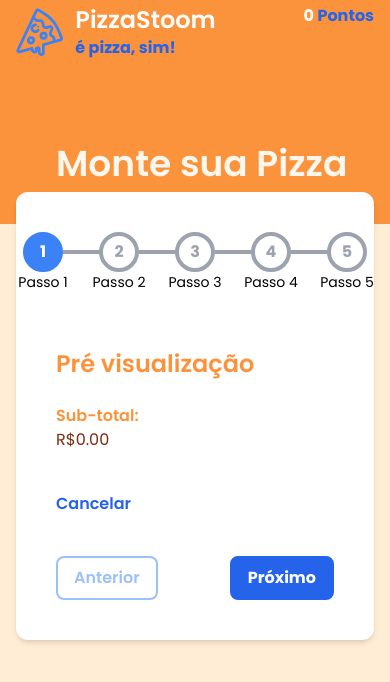
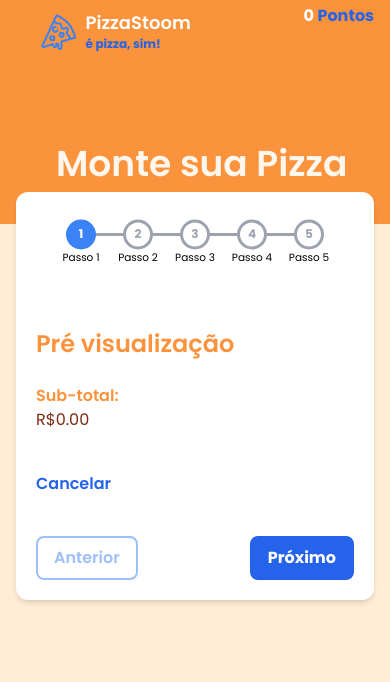
Before and after one commit to AlexsanderKevin/react-pizzaria, a React (Create React App) app: page /react-pizzaria/form in a window 390 px wide. Shown: the top 682 px of the page. Built offline with nearby package versions, Linux system fonts and the light colour scheme; the HTML template or start-up script is replaced by a standard one.

Commit message:
fixed responsiveness

```diff
--- a/src/components/Brand/Brand.tsx
+++ b/src/components/Brand/Brand.tsx
@@ -5,7 +5,7 @@ export default function Brand() {
   return (
     <a
       href="/react-pizzaria/"
-      className="flex gap-3 items-center active:scale-95 duration-300"
+      className="flex gap-3 items-center active:scale-95 duration-300 scale-75 sm:scale-100"
     >
       <img
         className="h-12"
--- a/src/pages/Form/Form.tsx
+++ b/src/pages/Form/Form.tsx
@@ -29,7 +29,7 @@ export default function Form() {
       <section className="bg-orange-100 py-1 px-4 pt-4 pb-16 flex justify-center">
         <div
           className={`
-            w-full flex flex-col sm:gap-10 bg-white p-10 -translate-y-12 rounded-xl shadow-md gap-10
+            w-full flex flex-col sm:gap-10 bg-white p-5 sm:p-10 -translate-y-12 rounded-xl shadow-md gap-10
             ${Number(formContext?.step) < 5 ? 'max-w-screen-lg' : 'max-w-lg '}
             ${Number(formContext?.step) < 5 && 'sm:flex-row'}
           `}
--- a/src/pages/Form/FormCard.tsx
+++ b/src/pages/Form/FormCard.tsx
@@ -43,7 +43,7 @@ export default function FormCard({ imgUrl, name, description, price, changeFunct
 
         <div className="flex flex-col gap-2 p-4 flex-1">
           <div className="flex justify-between items-center">
-            <h1 className="font-semibold text-xl text-orange-400">{name}</h1>
+            <h1 className="font-semibold text-lg sm:text-xl text-start text-orange-400">{name}</h1>
             <input
               type="radio"
               name="radio"
--- a/src/pages/Form/ItemSelection.tsx
+++ b/src/pages/Form/ItemSelection.tsx
@@ -22,7 +22,7 @@ export default function ItemSelection({ title, itemsList, changeFunction, itemFi
   return (
     <section className="mb-10">
       <div className="flex justify-between items-center mb-5">
-        <h1 className="font-semibold text-blue-500 text-2xl">
+        <h1 className="font-semibold text-blue-500 text-xl sm:2xl">
           {title}:
         </h1>
 
--- a/src/pages/Form/StepIndicator.tsx
+++ b/src/pages/Form/StepIndicator.tsx
@@ -36,7 +36,7 @@ export function Step({ stepNumber }: IStepProps) {
 
 export default function StepIndicator() {
   return (
-    <div className='flex w-full justify-center gap-5' >
+    <div className='flex w-full justify-center gap-5 scale-75 sm:scale-100' >
 
       <Step stepNumber={1}/>
       <Step stepNumber={2}/>
--- a/src/pages/Home/FormCard.tsx
+++ b/src/pages/Home/FormCard.tsx
@@ -19,7 +19,7 @@ export default function FormCard() {
         <div className="h-60 w-full sm:h-full sm:w-72 bg-build-pizza bg-cover bg-center rounded-md" ></div>
 
         <div className="flex-1 flex h-full flex-col w-full p-4 pt-8 sm:pt-4">
-          <h1 className="text-3xl sm:text-5xl font-semibold text-blue-600">
+          <h1 className="text-2xl sm:text-5xl font-semibold text-blue-600">
             Ou monte sua pizza
           </h1>
           <p className="mb-5 mt-2 text-orange-400">
--- a/src/pages/Home/PromoSection.tsx
+++ b/src/pages/Home/PromoSection.tsx
@@ -24,7 +24,7 @@ export default function PromoSection() {
             <p className="text-blue-600 font-semibold">
               Ganhe pontos ao pedir a
             </p>
-            <h1 className="text-white font-semibold text-6xl">
+            <h1 className="text-white font-semibold text-5xl sm:text-6xl">
               Pizza do dia
             </h1>
 
```
